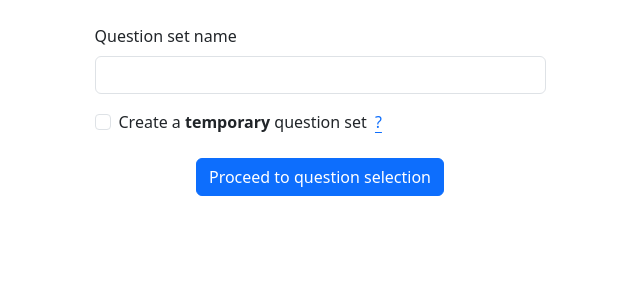
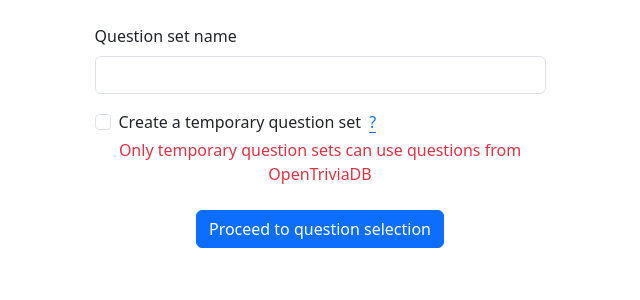
Before and after one commit to muyrety/Smarter, a Flask app: page /question-sets/add in a window 1280 px wide. Shown: the part 56-356 px from the top of the page, without its empty margins (320-960 px from the left). Run offline with Flask 3, Linux system fonts and the light colour scheme; the visitor is signed in with stand-in values (Sample User, id 1); data comes from the database, SQL or seed files in the repository; data that the repository does not hold is empty.

Commit message:
When creating a non-temporary question set, don't show OpenTDB questions

```diff
--- a/smarter/static/js/modules/question_set_shared.js
+++ b/smarter/static/js/modules/question_set_shared.js
@@ -19,7 +19,7 @@ function configureSessionStorage() {
             sessionStorage.setItem("temporary", JSON.stringify(true));
         }
         // Remove the arguments from the url, so that page refreshes don't reset sessionStorage
-        window.location.replace("/question-sets/add/opentdb");
+        window.location.replace("/question-sets/add/user-generated");
     }
     // If someone tries to access the /add/opentdb|user-generated routes
     // without creating a question-set first, redirect them to create a question-set
--- a/smarter/static/js/select_user_questions.js
+++ b/smarter/static/js/select_user_questions.js
@@ -2,6 +2,9 @@ import { setButtonText, submitSet, hideAlert, configureSessionStorage } from "./
 
 document.addEventListener("DOMContentLoaded", function() {
     configureSessionStorage();
+    if (!JSON.parse(sessionStorage.getItem("temporary"))) {
+        document.getElementById("otdblink").classList.add("d-none");
+    }
     const ids = JSON.parse(sessionStorage.getItem("user_question_ids"));
     const submitSetButton = document.getElementById("submitSet");
     setButtonText(submitSetButton, ids, JSON.parse(sessionStorage.getItem("otdb_questions")));
--- a/smarter/templates/question-sets/add.html
+++ b/smarter/templates/question-sets/add.html
@@ -14,9 +14,10 @@
                 <div class="form-check mt-3">
                     <input class="form-check-input" name="temp" type="checkbox" value="" id="temp">
                     <label class="form-check-label" for="temp">
-                        Create a <strong>temporary</strong> question set <a class="ms-1 link-offset-2" href="{{ url_for('about.temp_sets') }}">?</a>
+                        Create a temporary question set <a class="ms-1 link-offset-2" href="{{ url_for('about.temp_sets') }}">?</a>
                     </label>
                 </div>
+                <p class="text-danger text-center mt-1"> Only temporary question sets can use questions from OpenTriviaDB </p>
                 <div class="text-center mt-4">
                     <button type="submit" class="btn btn-primary">Proceed to question selection</button>
                 </div>
--- a/smarter/templates/question-sets/add_user_questions.html
+++ b/smarter/templates/question-sets/add_user_questions.html
@@ -22,7 +22,7 @@
 </div>
 
 <div class="row justify-content-center mt-3">
-    <div class="col-lg-4 col-md-5 m-2 text-center">
+    <div id="otdblink" class="col-lg-4 col-md-5 m-2 text-center">
         <a href="{{ url_for('question_sets.add_opentdb') }}" class="btn btn-primary">Open Trivia DB questions</a>
         <a href="{{ url_for('about.opentdb') }}" class="link-offset-2 link-underline ms-1">?</a>
     </div>
```
